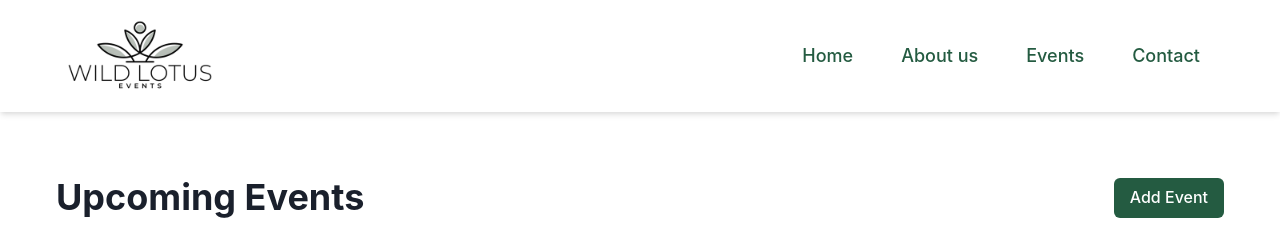
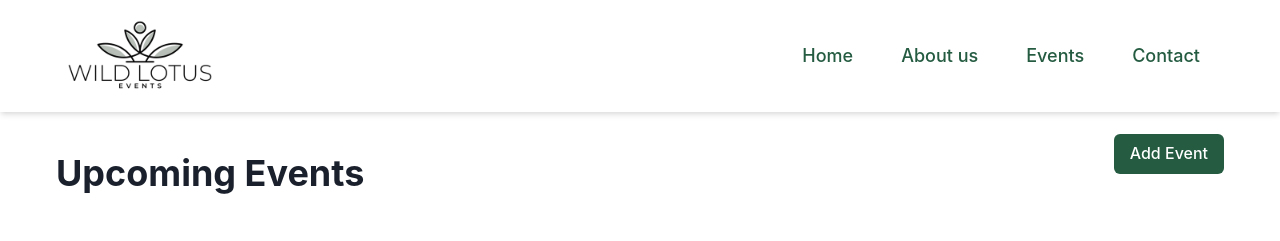
Before and after one commit to Annie113/winc_react_advanced, a React (Vite) app: page / in a window 1280 px wide. Both pictures are taken after a click on the button "View Upcoming Events". Shown: the top 241 px of the page. Built offline with nearby package versions, Linux system fonts and the light colour scheme; no server answers.

Commit message:
update all

```diff
--- a/src/components/Footer.jsx
+++ b/src/components/Footer.jsx
@@ -5,7 +5,7 @@ import { FaFacebookF, FaInstagram, FaLinkedinIn } from 'react-icons/fa';
 const Footer = () => {
   return (
     <>
-      <Box height="64px" />
+      <Box/>
       <Box as="footer" bg="customGreen.500" px={6} py={6} mt="auto">
         <Flex
           maxW="1200px"
--- a/src/components/Navigation.jsx
+++ b/src/components/Navigation.jsx
@@ -93,7 +93,7 @@ export const Navigation = () => {
       </Flex>
 
       {/* Spacer to avoid content under fixed nav */}
-      <Box height="64px" />
+      <Box/>
     </>
   );
 };
--- a/src/pages/EventsPage.jsx
+++ b/src/pages/EventsPage.jsx
@@ -86,7 +86,7 @@ const EventsPage = () => {
   return (
     <Container maxW="1200px" mx="auto">
       <Flex justify="space-between" align="center" mb={6}>
-        <Heading>Upcoming Events</Heading>
+        <Heading pt={10}>Upcoming Events</Heading>
         <AddEventButton />
       </Flex>
 
```
